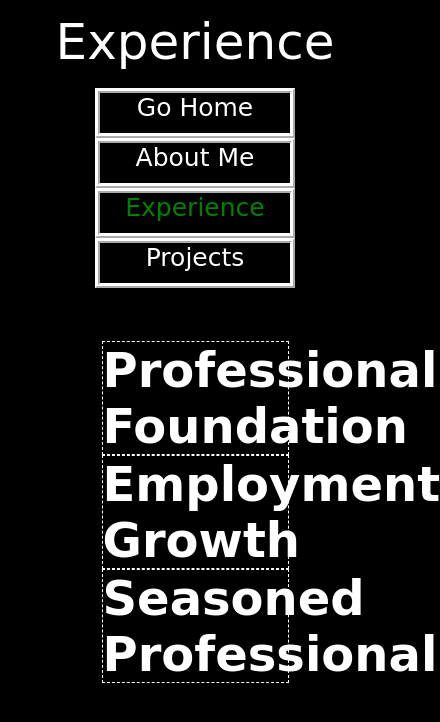
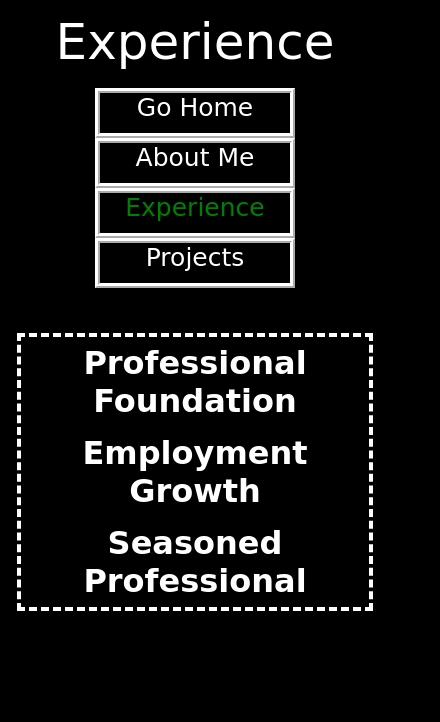
Before and after one commit to C-Lew-On-Truth/TheRealCJLewis, a React (Create React App) app: page /TheRealCJLewis/Experience in a window 390 px wide. Shown: the top 722 px of the page, 440 px wide, since content can reach past the window. Built offline with nearby package versions, Linux system fonts and the light colour scheme.

Commit message:
experience styles

```diff
--- a/src/styles/experience.css
+++ b/src/styles/experience.css
@@ -51,18 +51,20 @@ a {
 
 .expoContainer {
     width: 50%;
-    margin: 12% auto;
+    margin: 10% auto;
     text-align: center;
+    border: 4px dashed white;
 }
 
 .entryTrigger {
-    border: 1px dashed white;
+
+    padding: 2%;
     cursor: pointer;
     font-size: 150%;
 }
 
 .entryTrigger:hover {
-    background: green;
+    color: green;
 }
 
 .tabActive {
@@ -72,7 +74,6 @@ a {
     transform: translateX(-50%);
     transform: translateY(-20);
     background: black;
-    text-align: center;
     color: white;
     width: 50%;
     border: 3px dashed white;
@@ -80,29 +81,42 @@ a {
     font-size: 20px;
 }
 
-
 @media only screen and (max-width: 850px) {
     .expoPage {
         text-align: center;
     }
-
     .expoTemp {
         display: flex;
         flex-direction: column;
         padding: 10px;
     }
-
     .expoSect {
         width: 100%;
         padding: 10px;
         margin: 2% auto;
     }
-
     .tabActive {
         width: 95%;
-        top: 50%;
+        top: 45%;
+    }
+    .entryTrigger {
+        font-size: 100%;
     }
 }
+
+
+@media only screen and (max-width: 550px) {
+    .expoContainer {
+        width: 95%;
+    }
+    .tabActive {
+        width: 95%;
+        top: 40%;
+    }
+}
+
+
+*/
 
 .centerHead {
     text-align: center !important
```
